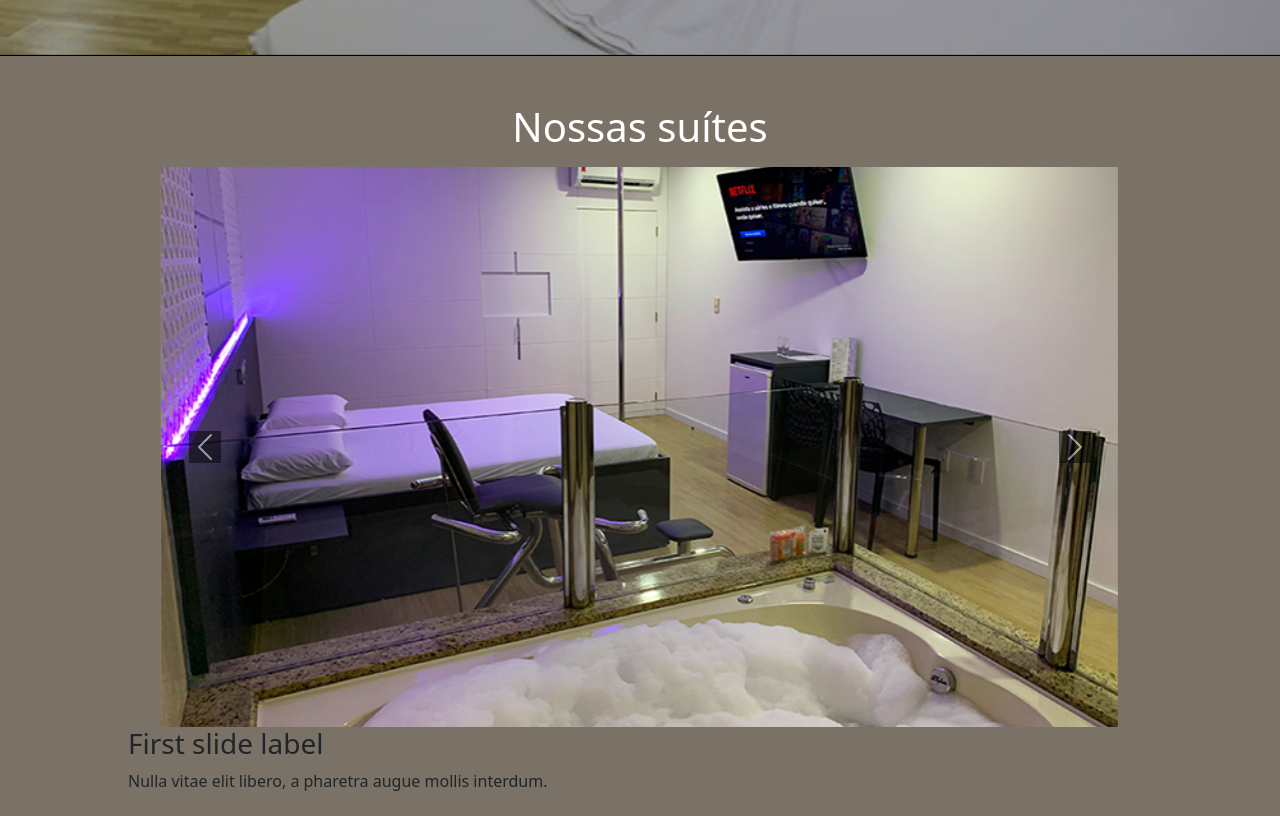
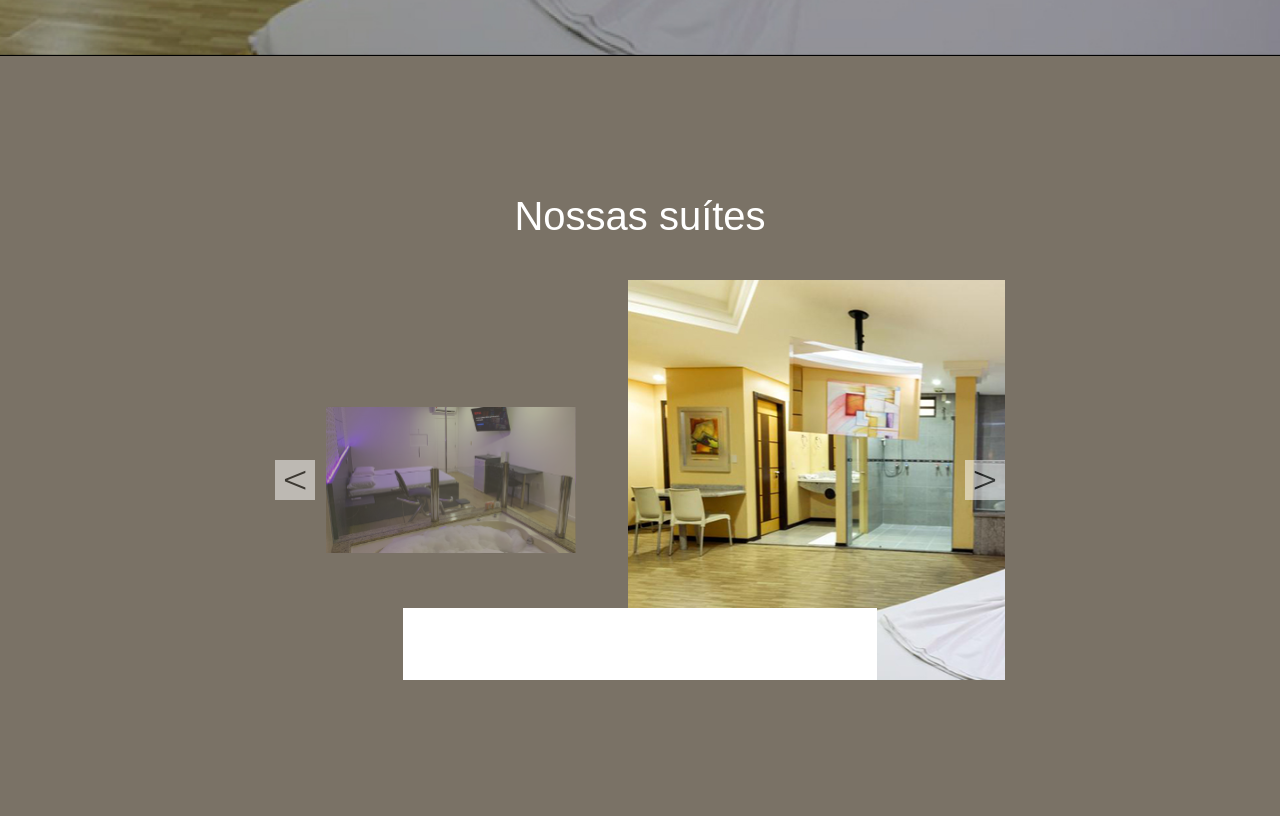
Before and after one commit to GefersonLopes/guia_moteis-front-end, a React (Create React App) app: page /dashboard in a window 1280 px wide. Shown: the part 744-1560 px from the top of the page. Built offline with nearby package versions, Linux system fonts and the light colour scheme.

Commit message:
feat: add carousel of bugs

```diff
--- a/src/components/bootstrap/carousel/caroulsel.tsx
+++ b/src/components/bootstrap/carousel/caroulsel.tsx
@@ -1,5 +1,10 @@
 // import bootstrap
-import Carousel from 'react-bootstrap/Carousel';
+import Button from 'react-bootstrap/Button';
+import Card from 'react-bootstrap/Card';
+
+// import react
+import { useContext } from 'react';
+import { Context } from '../../../context/Context';
 
 // import svg's suites
 import image1 from '../../../img/suites/image1.svg';
@@ -8,23 +13,41 @@ import image3 from '../../../img/suites/image3.svg';
 import { CardImg } from './styled';
 
 export const SuitesCarousel = () => {
+  const { next, prev } = useContext(Context);
   return (
     <CardImg>
       <h1>Nossas suítes</h1>
-      <Carousel fade slide={false}>
-        <Carousel.Item>
-          <img src={image1} alt="First slide" />
-        </Carousel.Item>
-        <Carousel.Item>
-          <img src={image2} alt="Second slide" />
-        </Carousel.Item>
-        <Carousel.Item>
-          <img src={image3} alt="Third slide" />
-        </Carousel.Item>
-      </Carousel>
-      <div>
-        <h3>First slide label</h3>
-        <p>Nulla vitae elit libero, a pharetra augue mollis interdum.</p>
+      <div className="container">
+        <div className="gallery-wrapper">
+          <div className="gallery">
+            <button
+              onClick={() => prev()}
+              className="arrow-left control"
+              aria-label="Previous image"
+            >
+              &lt;
+            </button>
+            <button
+              onClick={() => next()}
+              className="arrow-right control"
+              aria-label="Next Image"
+            >
+              &gt;
+            </button>
+            <div className="cardInfo">
+              <Card className="text-center">
+                <Card.Body>
+                  <Card.Title>Suíte Cristal</Card.Title>
+                  <Card.Text>A partir de R$ 164,00</Card.Text>
+                  <Button variant="primary">Saiba mais</Button>
+                </Card.Body>
+              </Card>
+            </div>
+            <img src={image1} alt="" className="item" />
+            <img src={image2} alt="" className="item current-item" />
+            <img src={image3} alt="" className="item" />
+          </div>
+        </div>
       </div>
     </CardImg>
   );
--- a/src/components/bootstrap/carousel/styled.ts
+++ b/src/components/bootstrap/carousel/styled.ts
@@ -7,20 +7,165 @@ export const CardImg = styled.div`
     margin-bottom: 2vh;
   }
 
-  img {
-    height: 70vh;
-    width: 80vw;
+  h1 {
+    text-align: center;
+    margin: 1em 0;
+    font-family: sans-serif;
   }
 
-  .carousel-control-prev-icon {
-    background-color: #000;
+  .container {
+    width: 100vw;
+    height: 60vh;
+    padding: 0;
+    @media screen and (min-width: 768px) {
+      width: 80%;
+    }
   }
 
-  .carousel-control-next-icon {
-    background-color: #000;
+  .gallery-wrapper {
+    width: 100%;
+    margin: 0 auto;
+    @media screen and (min-width: 768px) {
+      width: 80%;
+    }
   }
 
-  .carousel-indicators {
+  .arrow-left,
+  .arrow-right {
+    width: 40px;
+    height: 40px;
+    position: absolute;
+    margin: 0;
+    font-size: 3rem;
+    font-weight: 300;
+    z-index: 1;
+
+    display: flex;
+    align-items: center;
+    justify-content: center;
+
+    background-color: #fff;
+    color: #000;
+    opacity: 0.5;
+
+    padding: 0;
+
+    &:hover {
+      background-color: #fff;
+      color: #000;
+    }
+  }
+
+  .arrow-left {
+    left: 0;
+  }
+
+  .arrow-right {
+    right: 0;
+  }
+
+  .gallery {
+    position: relative;
+    width: 85%;
+    margin: 0 auto;
+    display: flex;
+    align-items: center;
+    @media screen and (min-width: 768px) {
+      width: 100%;
+      overflow: hidden;
+      gap: 4vw;
+    }
+  }
+
+  .item {
+    display: none;
+    flex-shrink: 0;
+    transition: all 600ms ease-in-out;
+    opacity: 0.5;
+
+    @media screen and (min-width: 768px) {
+      display: initial;
+      width: 250px;
+      height: 250px;
+    }
+  }
+
+  .current-item {
+    display: initial;
+    opacity: 1;
+    width: 100%;
+    height: 70vh;
+    object-fit: cover;
+
+    @media screen and (min-width: 768px) {
+      width: 50vw;
+      height: 50vh;
+    }
+  }
+
+  .gallery-wrapper::-webkit-scrollbar {
     display: none;
   }
+
+  .gallery-wrapper {
+    -ms-overflow-style: none;
+    scrollbar-width: none;
+  }
+
+  .cyan {
+    background: cyan;
+  }
+
+  .deeppink {
+    background: deeppink;
+  }
+
+  .turquoise {
+    background: turquoise;
+  }
+
+  .darkblue {
+    background: darkblue;
+  }
+
+  .purple {
+    background: purple;
+  }
+
+  .card {
+    width: 100%;
+    height: 12rem;
+
+    display: flex;
+    flex-direction: column;
+
+    position: absolute;
+    bottom: -15vh;
+
+    opacity: 1;
+    z-index: 1;
+  }
+
+  .card-body {
+    width: 85%;
+    height: 100%;
+
+    margin: 0 auto;
+
+    background-color: #fff;
+    font {
+      color: #000;
+    }
+
+    @media screen and (min-width: 768px) {
+      width: 65%;
+    }
+
+    button {
+      width: 80%;
+      font {
+        color: #fff;
+      }
+    }
+  }
 `;
--- a/src/context/Context.tsx
+++ b/src/context/Context.tsx
@@ -1,5 +1,5 @@
 // import react
-import { createContext } from 'react';
+import { createContext, useState } from 'react';
 import { useNavigate } from 'react-router-dom';
 
 // import interface
@@ -9,11 +9,52 @@ export const Context = createContext({} as GlobalInterfaceContext);
 
 export const ContextProvider = ({ children }: INode) => {
   const navigate = useNavigate();
+  const [currentItem, setCurrentItem] = useState(1);
+
+  const next = () => {
+    const items = document.querySelectorAll('.item');
+
+    setCurrentItem(currentItem + 1);
+
+    if (currentItem >= 2) {
+      setCurrentItem(0);
+    }
+
+    items.forEach((item) => item.classList.remove('current-item'));
+
+    items[currentItem].scrollIntoView({
+      behavior: 'smooth',
+      inline: 'center',
+    });
+
+    items[currentItem].classList.add('current-item');
+  };
+
+  const prev = () => {
+    const items = document.querySelectorAll('.item');
+
+    setCurrentItem(currentItem - 1);
+
+    if (currentItem <= 0) {
+      setCurrentItem(2);
+    }
+
+    items.forEach((item) => item.classList.remove('current-item'));
+
+    items[currentItem].scrollIntoView({
+      behavior: 'smooth',
+      inline: 'center',
+    });
+
+    items[currentItem].classList.add('current-item');
+  };
 
   return (
     <Context.Provider
       value={{
         navigate,
+        next,
+        prev,
       }}
     >
       {children}
--- a/src/index.css
+++ b/src/index.css
@@ -163,6 +163,7 @@ table {
 
 #suites {
   background-color: #7a7266;
+  height: 135vh;
 }
 
 #motel {
--- a/src/interfaces/globalInterfaces.tsx
+++ b/src/interfaces/globalInterfaces.tsx
@@ -2,6 +2,8 @@ import { ReactNode } from 'react';
 
 export interface GlobalInterfaceContext {
   navigate: (value: string) => void;
+  next: () => void;
+  prev: () => void;
 }
 
 export interface INode {
```
